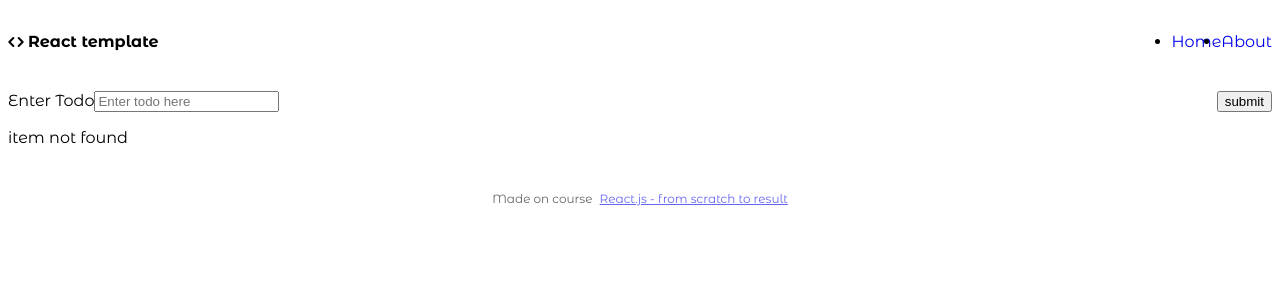
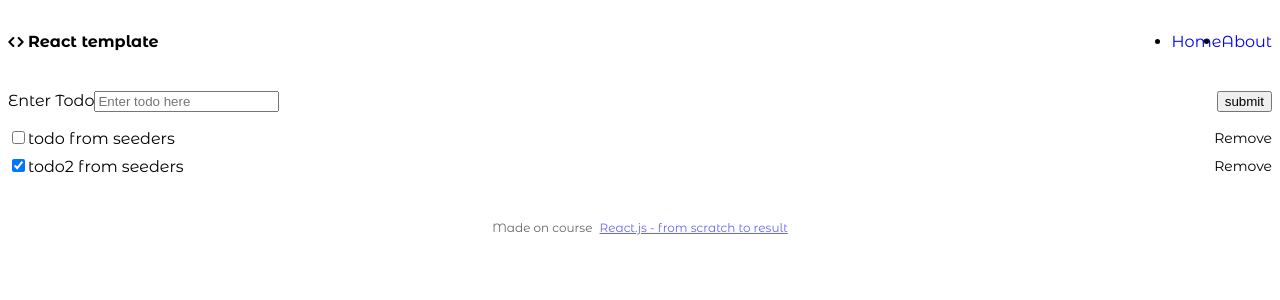
Before and after one commit to eishinkina/tocode-react-template, a React (Create React App) app: page / in a window 1280 px wide. Before the commit this address had no page. Shown: the top 300 px of the page. Built offline with nearby package versions, Linux system fonts and the light colour scheme.

Commit message:
Seeders and tasks "by default"

```diff
--- a/src/pages/home/Home.jsx
+++ b/src/pages/home/Home.jsx
@@ -1,12 +1,15 @@
 import React, { useEffect, useState } from 'react'
 import { Form, List } from 'components/Todo'
 import Container from 'layouts/Container'
+import todos from 'seeders/todos.json'
 
 const HomePage = () => {
   //localstorage
-  const localItems = JSON.parse(localStorage.getItem('items'))
+  const localItems = JSON.parse(localStorage.getItem('items')) || null
+  //final output
+  const items_ = localItems && localItems.length > 0 ? localItems : todos
   //state
-  const [items, setItems] = useState(localItems || [])
+  const [items, setItems] = useState(items_ || [])
   //store
   const handleSubmit = (item) => {
     const nextItems = [...items, item]
--- /dev/null
+++ b/src/seeders/todos.json
@@ -0,0 +1,12 @@
+[
+  {
+    "id": 1,
+    "title": "todo from seeders",
+    "isChecked": false
+  },
+  {
+    "id": 2,
+    "title": "todo2 from seeders",
+    "isChecked": true
+  }
+]
```
